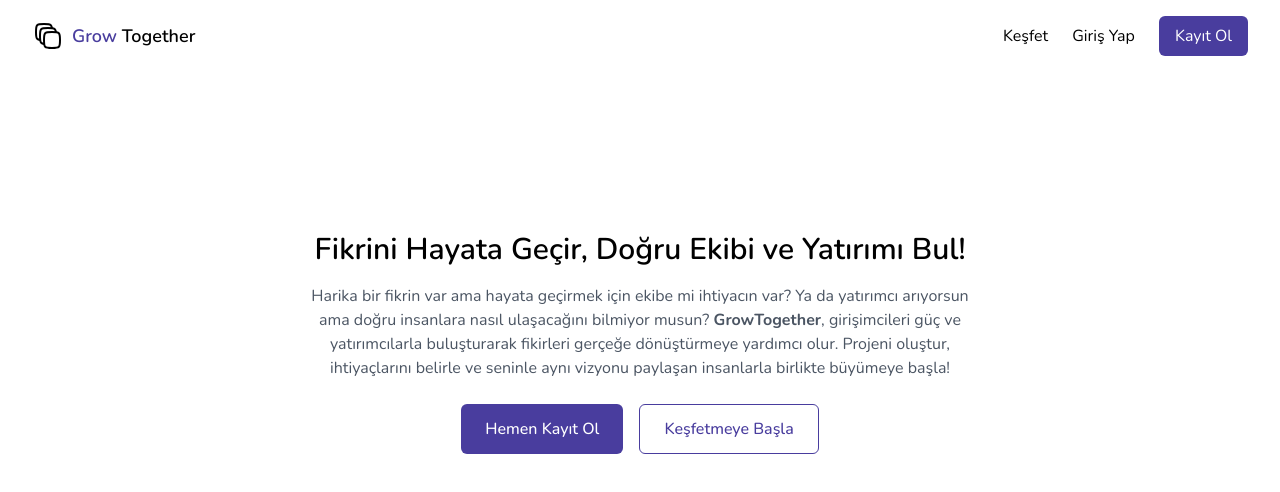
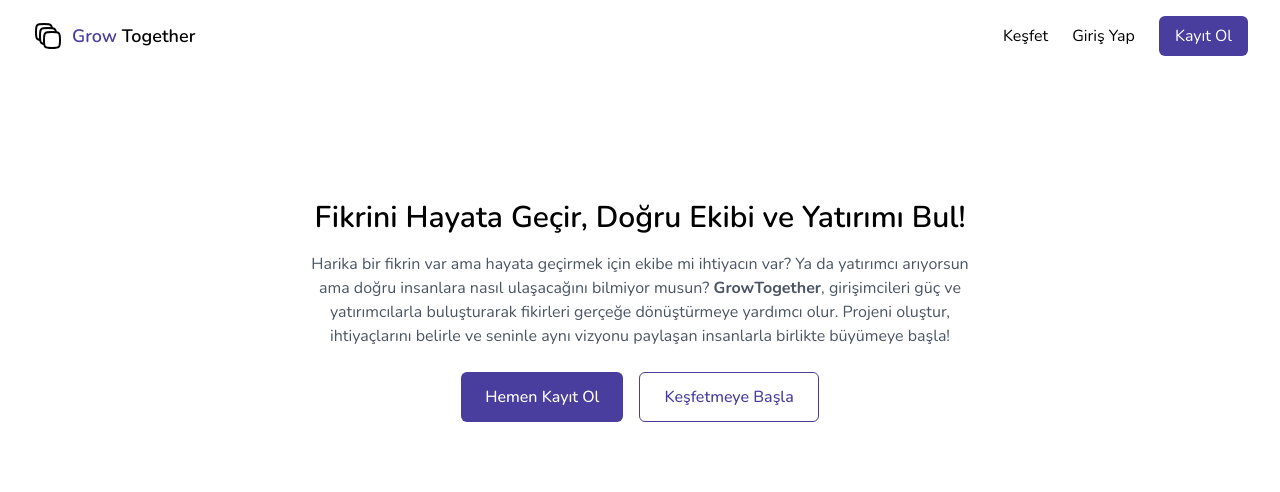
Before and after one commit to poyrazavsever/hackathon_ideacube, a Next.js app: page / in a window 1280 px wide. Shown: the top 492 px of the page. Built offline with nearby package versions, Linux system fonts and the light colour scheme.

Commit message:
fix(style): deleted padding for container

```diff
--- a/components/Layout.jsx
+++ b/components/Layout.jsx
@@ -5,7 +5,9 @@ const Layout = ({ children }) => {
   return (
     <div>
       <Navbar />
-      <main className="p-8">{children}</main>
+      <main>
+        {children}
+      </main>
     </div>
   );
 };
```
